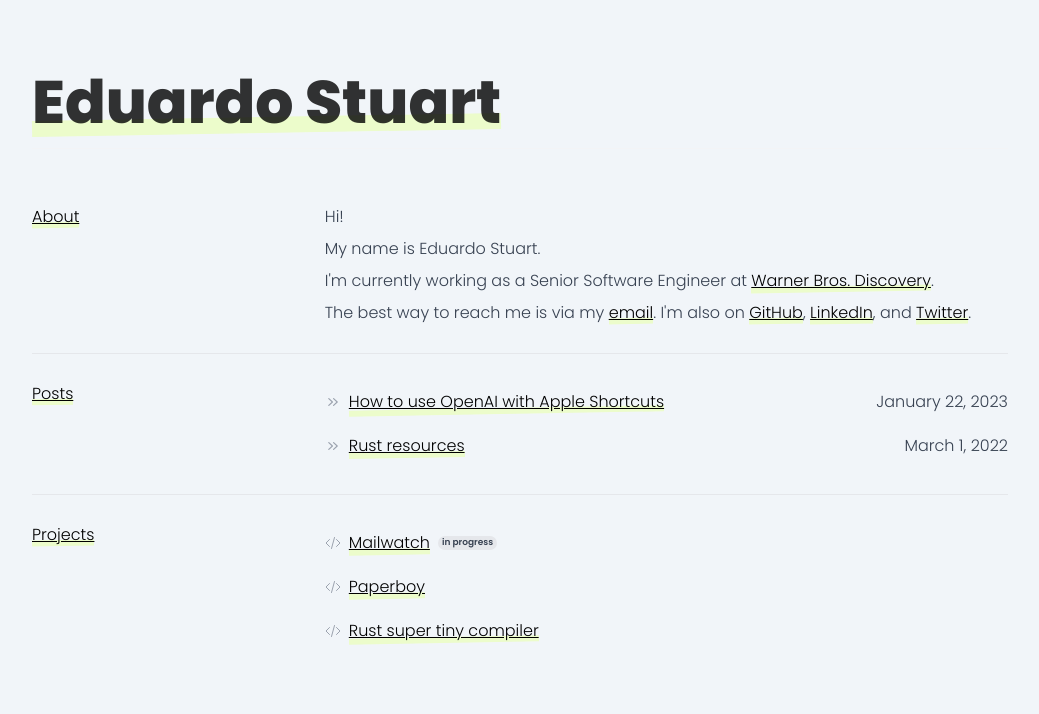
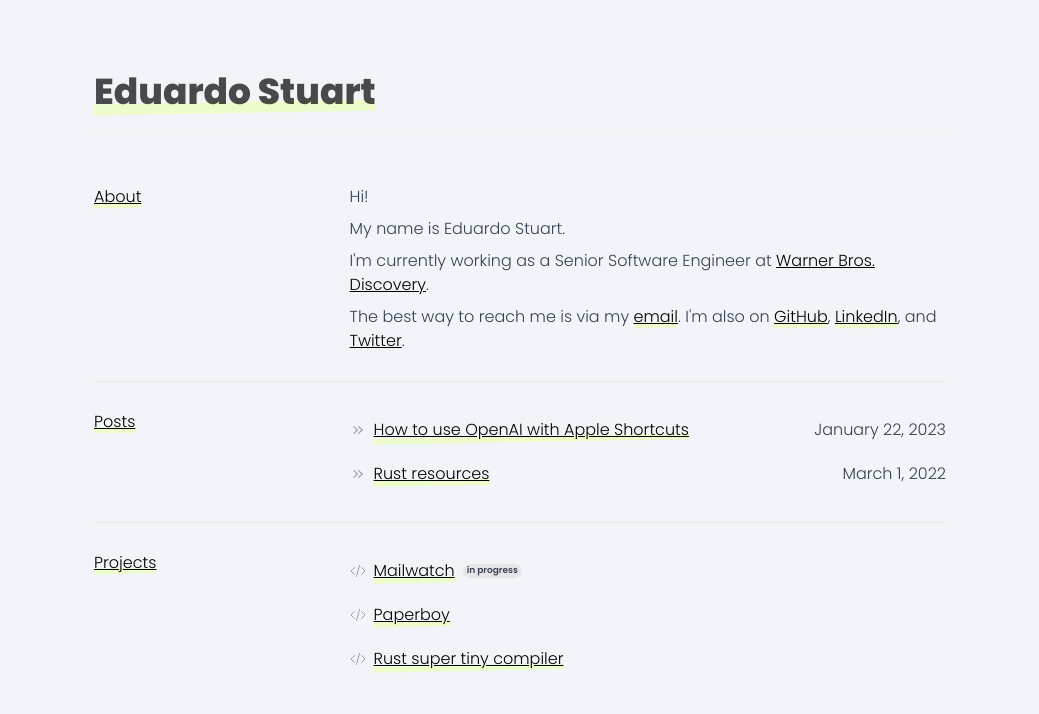
Before and after one commit to eduardostuart/eduardostuart.github.io, an Eleventy site: page src/index.njk in a window 1280 px wide. Shown: the whole page, without its empty margins (120-1159 px from the left). Built offline with nearby package versions, Linux system fonts and the light colour scheme; Eleventy itself is replaced by a stand-in of ours; files that its build step writes are made by us from their sources; what eleventy-plugin-youtube-embed would draw is missing.

Commit message:
fix style

```diff
--- a/src/layouts/main.njk
+++ b/src/layouts/main.njk
@@ -14,11 +14,11 @@
 
   <body class="font-sans font-light">
     <main>
-      <div class="w-full max-w-screen-lg pt-7 sm:pt-14 pb-14 mx-auto px-7 lg:px-6">
+      <div class="w-full max-w-[900px] pt-7 sm:pt-14 pb-14 mx-auto px-7 lg:px-6">
 
         {% block header %}
           <header class="flex flex-row flex-wrap sm:flex-nowrap items-center w-full border-b border-gray-100 dark:border-white/10 py-4">
-            <a href="{{ '/' | url }}" class="md:text-6xl text-4xl no-underline text-black/80 dark:text-white font-extrabold">
+            <a href="{{ '/' | url }}" class="md:text-4xl text-4xl no-underline text-black/70 dark:text-white font-extrabold">
               <h1>
                   Eduardo Stuart
               </h1>
```
